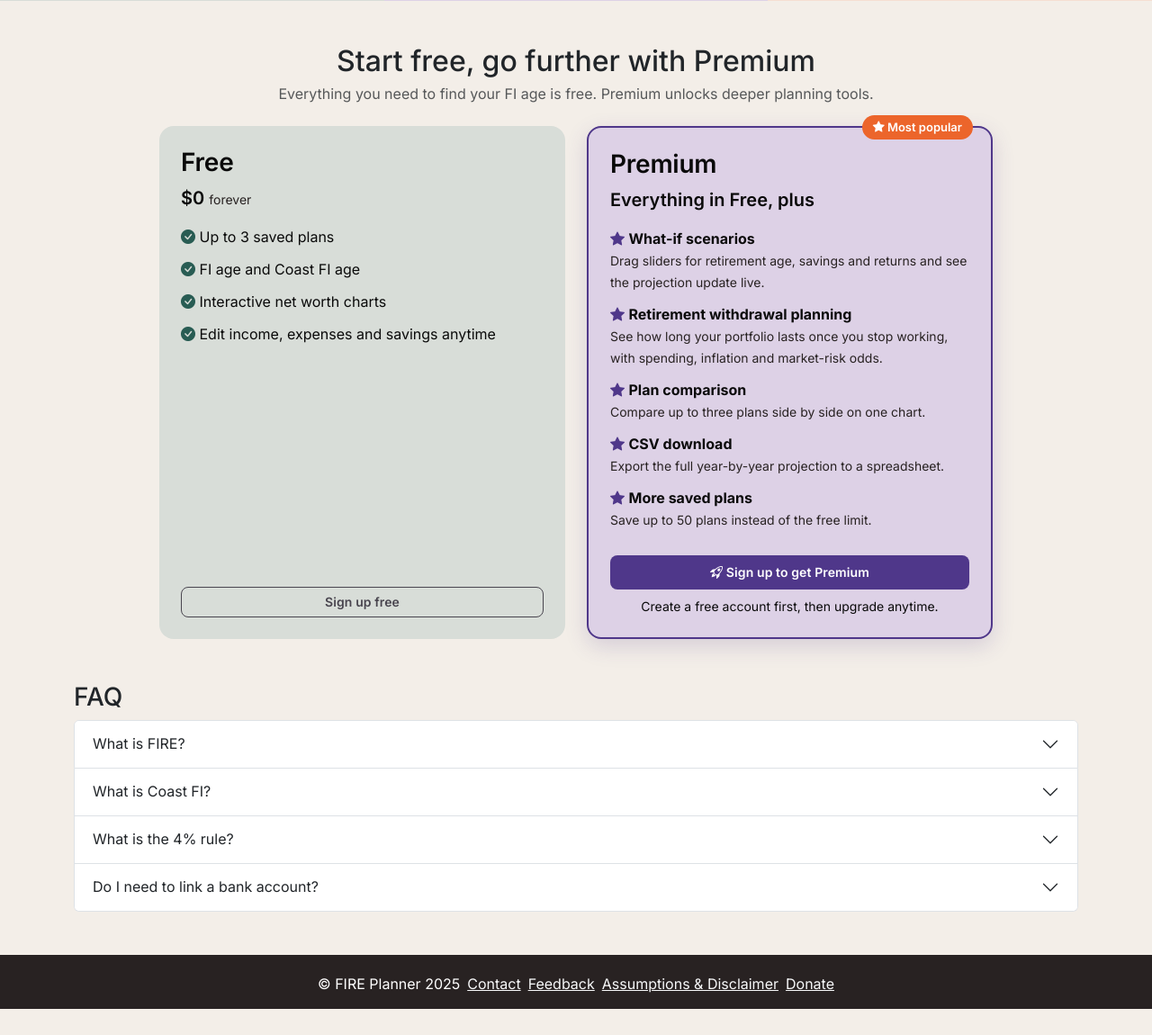
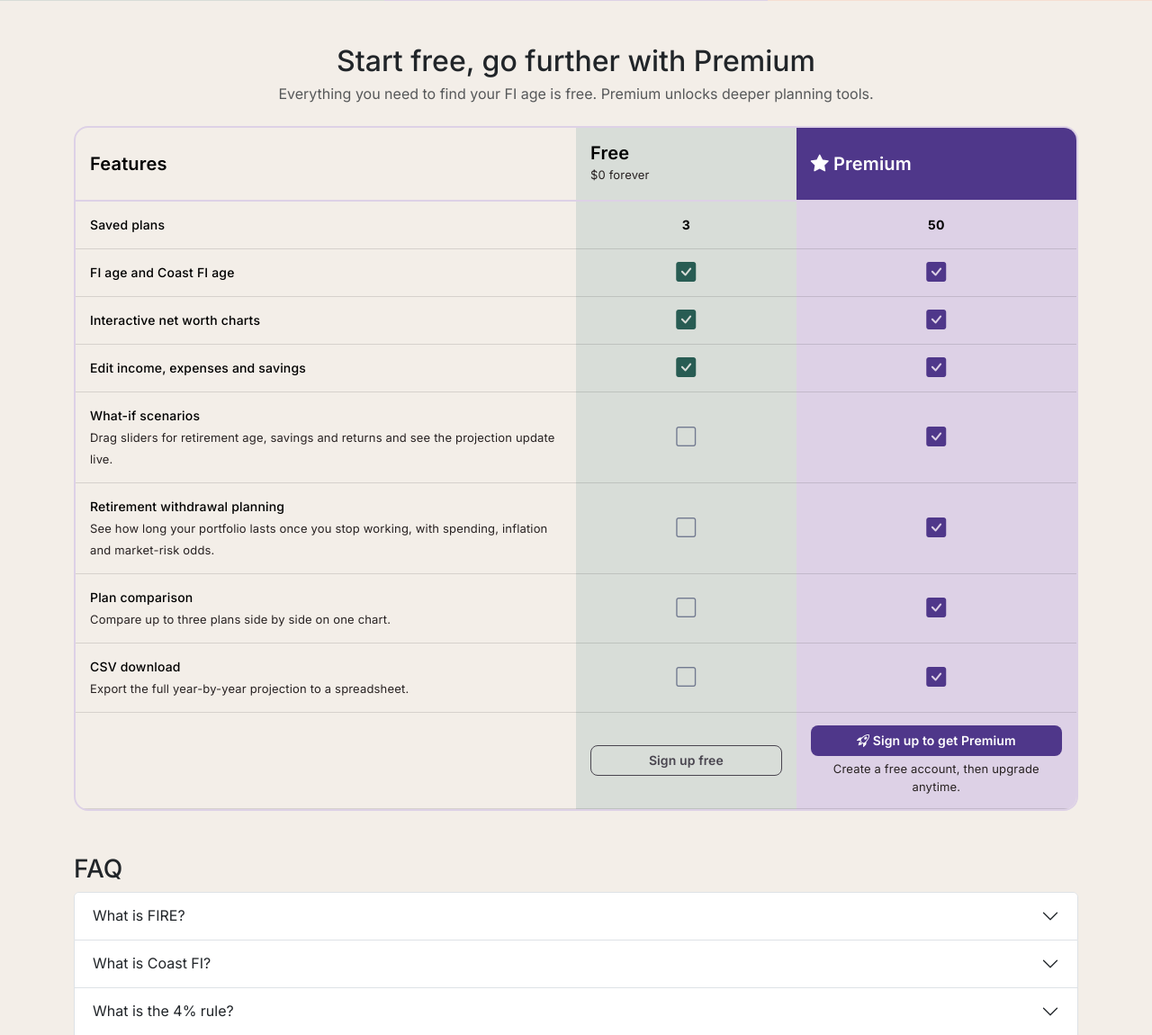
Before and after one commit to jschiffres/FIREWebsite, a Django app: page / in a window 1280 px wide. Shown: the part 1034-2184 px from the top of the page at 90% size. Before the commit the page ends 2155 px from the top, so only its background shows below. Run offline with Django 5.2, Linux system fonts and the light colour scheme.

Commit message:
Render Free vs Premium as a comparison table
Co-authored-by: Copilot App <223556219+Copilot@users.noreply.github.com>

```diff
--- a/FIRESimulator/FIRE/static/main.css
+++ b/FIRESimulator/FIRE/static/main.css
@@ -216,36 +216,30 @@ body {
   }
 
   /* PRICING */
-  .pricing-card {
-    position: relative;
+  .pricing-table-wrap {
+    overflow-x: auto;
     border-radius: 16px;
+    border: 2px solid var(--Muted-Purple);
     font-family: Inter;
-    color: var(--Primary-Black);
   }
-  .pricing-free { background: var(--Muted-Green); }
-  .pricing-premium {
-    background: var(--Muted-Purple);
-    border: 2px solid var(--Primary-Purple);
-    box-shadow: 0 8px 24px rgba(79, 55, 138, 0.18);
+  .pricing-table { --bs-table-bg: transparent; margin: 0; min-width: 560px; }
+  .pricing-table thead th {
+    font-size: 20px;
+    font-weight: 600;
+    padding: 16px;
+    border-bottom: 2px solid var(--Muted-Purple);
   }
-  .pricing-title { font-weight: 600; letter-spacing: -0.24px; }
-  .pricing-price { font-size: 20px; font-weight: 600; }
-  .pricing-price span { font-size: 14px; font-weight: 400; color: var(--Light-Black); }
-  .pricing-list li { margin-bottom: 12px; }
-  .pricing-list small { color: var(--Light-Black); }
-  .pricing-free .pricing-list i { color: var(--Primary-Green); }
-  .pricing-premium .pricing-list i { color: var(--Primary-Purple); }
-  .pricing-ribbon {
-    position: absolute;
-    top: -14px;
-    right: 20px;
-    background: var(--Primary-Orange);
-    color: #FFF;
-    font-size: 13px;
-    font-weight: 600;
-    padding: 4px 12px;
-    border-radius: 999px;
-  }
+  .pricing-table th[scope="row"] { font-weight: 500; }
+  .pricing-table td, .pricing-table th { padding: 14px 16px; vertical-align: middle; }
+  .pricing-col-free { background: var(--Muted-Green) !important; width: 22%; }
+  .pricing-col-premium { background: var(--Muted-Purple) !important; width: 28%; }
+  thead .pricing-col-premium { background: var(--Primary-Purple) !important; color: #FFF; }
+  .pricing-sub { font-size: 13px; font-weight: 400; color: var(--Light-Black); }
+  thead .pricing-col-premium .pricing-sub { color: #FFF; }
+  .pricing-yes { color: var(--Primary-Green); font-size: 22px; }
+  .pricing-col-premium .pricing-yes { color: var(--Primary-Purple); }
+  .pricing-no { color: var(--Muted-Black); font-size: 22px; }
+  .pricing-table tfoot td { border-bottom: 0; }
 
   /* NEW PLAN */
   .nav-link-personal.active {
--- a/FIRESimulator/FIRE/templates/FIRE/landing.html
+++ b/FIRESimulator/FIRE/templates/FIRE/landing.html
@@ -74,42 +74,41 @@
 <section class="container my-5" aria-labelledby="pricing-heading">
   <h2 id="pricing-heading" class="text-center mb-1">Start free, go further with Premium</h2>
   <p class="text-center text-muted mb-4">Everything you need to find your FI age is free. Premium unlocks deeper planning tools.</p>
-  <div class="row g-4 justify-content-center">
-    <div class="col-md-6 col-lg-5 d-flex">
-      <div class="pricing-card pricing-free p-4 w-100 d-flex flex-column">
-        <h3 class="pricing-title">Free</h3>
-        <p class="pricing-price">$0 <span>forever</span></p>
-        <ul class="pricing-list list-unstyled flex-grow-1">
-          <li><i class="bi bi-check-circle-fill" aria-hidden="true"></i> Up to {{ free_plan_limit }} saved plans</li>
-          <li><i class="bi bi-check-circle-fill" aria-hidden="true"></i> FI age and Coast FI age</li>
-          <li><i class="bi bi-check-circle-fill" aria-hidden="true"></i> Interactive net worth charts</li>
-          <li><i class="bi bi-check-circle-fill" aria-hidden="true"></i> Edit income, expenses and savings anytime</li>
-        </ul>
-        {% if user.is_authenticated %}
-        <span class="btn btn-action-empty disabled w-100">Your current plan</span>
-        {% else %}
-        <a href="{% url 'signupuser' %}" class="btn btn-action-empty w-100">Sign up free</a>
+  <div class="pricing-table-wrap">
+    <table class="table pricing-table align-middle text-center mb-0">
+      <thead>
+        <tr>
+          <th scope="col" class="text-start">Features</th>
+          <th scope="col" class="pricing-col-free">Free<div class="pricing-sub">$0 forever</div></th>
+          <th scope="col" class="pricing-col-premium"><i class="bi bi-star-fill" aria-hidden="true"></i> Premium</th>
+        </tr>
+      </thead>
+      <tbody>
+        <tr><th scope="row" class="text-start">Saved plans</th><td class="pricing-col-free fw-bold">{{ free_plan_limit }}</td><td class="pricing-col-premium fw-bold">{{ premium_plan_limit }}</td></tr>
+        <tr><th scope="row" class="text-start">FI age and Coast FI age</th><td class="pricing-col-free"><i class="bi bi-check-square-fill pricing-yes" aria-label="Included"></i></td><td class="pricing-col-premium"><i class="bi bi-check-square-fill pricing-yes" aria-label="Included"></i></td></tr>
+        <tr><th scope="row" class="text-start">Interactive net worth charts</th><td class="pricing-col-free"><i class="bi bi-check-square-fill pricing-yes" aria-label="Included"></i></td><td class="pricing-col-premium"><i class="bi bi-check-square-fill pricing-yes" aria-label="Included"></i></td></tr>
+        <tr><th scope="row" class="text-start">Edit income, expenses and savings</th><td class="pricing-col-free"><i class="bi bi-check-square-fill pricing-yes" aria-label="Included"></i></td><td class="pricing-col-premium"><i class="bi bi-check-square-fill pricing-yes" aria-label="Included"></i></td></tr>
+        {% for name, description in premium_features %}
+        {% if name != 'More saved plans' %}
+        <tr><th scope="row" class="text-start">{{ name }}<div class="pricing-sub fw-normal">{{ description }}</div></th><td class="pricing-col-free"><i class="bi bi-square pricing-no" aria-label="Not included"></i></td><td class="pricing-col-premium"><i class="bi bi-check-square-fill pricing-yes" aria-label="Included"></i></td></tr>
         {% endif %}
-      </div>
-    </div>
-    <div class="col-md-6 col-lg-5 d-flex">
-      <div class="pricing-card pricing-premium p-4 w-100 d-flex flex-column">
-        <span class="pricing-ribbon"><i class="bi bi-star-fill" aria-hidden="true"></i> Most popular</span>
-        <h3 class="pricing-title">Premium</h3>
-        <p class="pricing-price">Everything in Free, plus</p>
-        <ul class="pricing-list list-unstyled flex-grow-1">
-          {% for name, description in premium_features %}
-          <li><i class="bi bi-star-fill" aria-hidden="true"></i> <strong>{{ name }}</strong><br><small>{{ description }}</small></li>
-          {% endfor %}
-        </ul>
-        {% if user.is_authenticated %}
-        <a href="{% url 'myaccount' %}#premium" class="btn btn-action-filled btn-lg w-100"><i class="bi bi-star" aria-hidden="true"></i> Upgrade to Premium</a>
-        {% else %}
-        <a href="{% url 'signupuser' %}" class="btn btn-action-filled btn-lg w-100"><i class="bi bi-rocket-takeoff" aria-hidden="true"></i> Sign up to get Premium</a>
-        <p class="small text-center mt-2 mb-0">Create a free account first, then upgrade anytime.</p>
-        {% endif %}
-      </div>
-    </div>
+        {% endfor %}
+      </tbody>
+      <tfoot>
+        <tr>
+          <td></td>
+          <td class="pricing-col-free">
+            {% if user.is_authenticated %}<span class="btn btn-action-empty disabled w-100">Your current plan</span>
+            {% else %}<a href="{% url 'signupuser' %}" class="btn btn-action-empty w-100">Sign up free</a>{% endif %}
+          </td>
+          <td class="pricing-col-premium">
+            {% if user.is_authenticated %}<a href="{% url 'myaccount' %}#premium" class="btn btn-action-filled w-100"><i class="bi bi-star" aria-hidden="true"></i> Upgrade to Premium</a>
+            {% else %}<a href="{% url 'signupuser' %}" class="btn btn-action-filled w-100"><i class="bi bi-rocket-takeoff" aria-hidden="true"></i> Sign up to get Premium</a>
+            <div class="pricing-sub mt-1">Create a free account, then upgrade anytime.</div>{% endif %}
+          </td>
+        </tr>
+      </tfoot>
+    </table>
   </div>
 </section>
 {% endif %}
--- a/FIRESimulator/FIRE/views.py
+++ b/FIRESimulator/FIRE/views.py
@@ -169,7 +169,7 @@ LANDING_FAQ = [
 ]
 
 def landing(request):
-    context = {'faq': LANDING_FAQ, 'premium_features': PREMIUM_FEATURES}
+    context = {'faq': LANDING_FAQ, 'premium_features': PREMIUM_FEATURES, 'premium_plan_limit': MAX_USER_PLANS}
     if request.user.is_authenticated:
         plans = Plan.objects.filter(user=request.user).order_by('-id')
         latest = plans.first()
```
